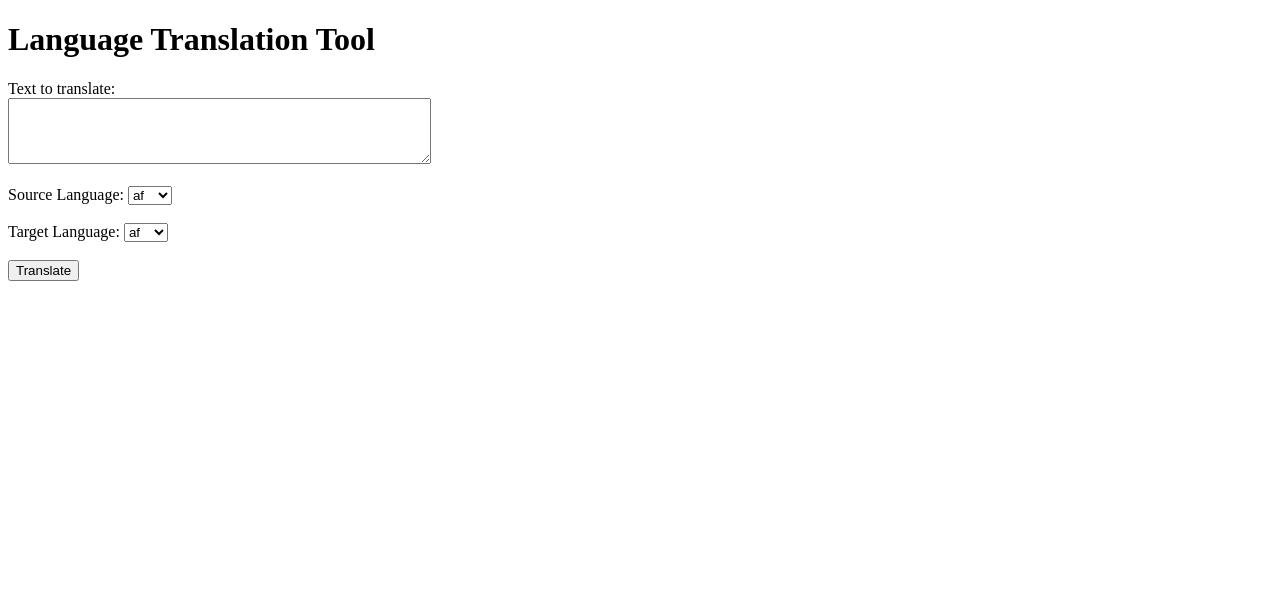
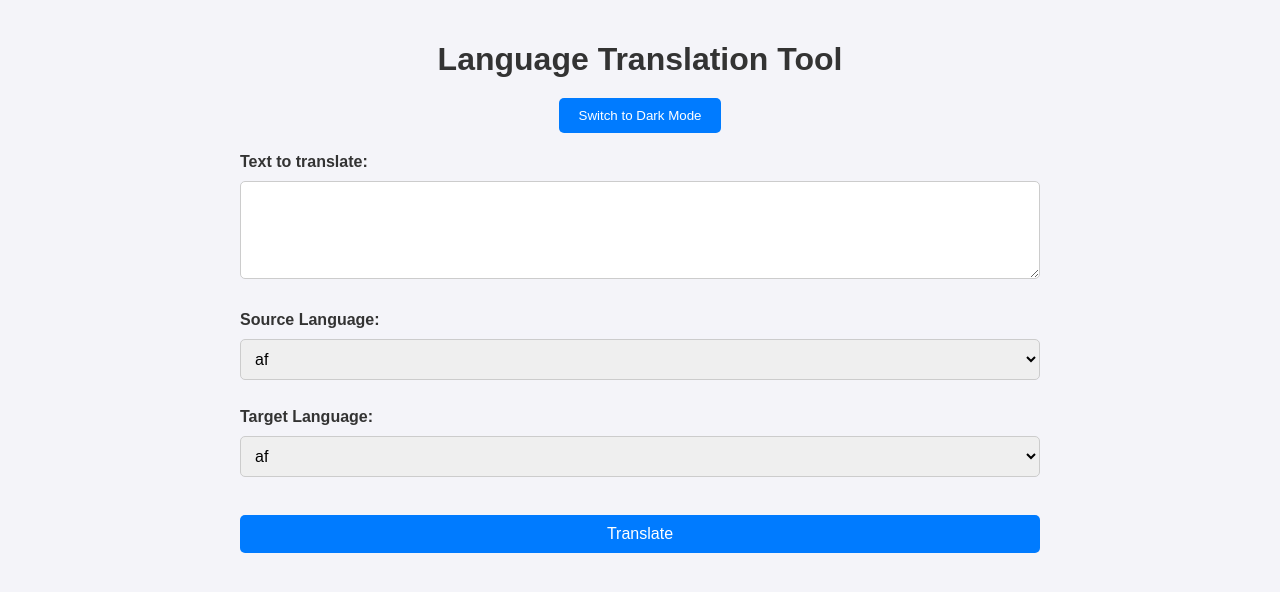
Before and after one commit to an162/gen_ai_projects, a Flask app: page / in a window 1280 px wide. Shown: the top 592 px of the page. Run offline with Flask 3, Linux system fonts and the light colour scheme.

Commit message:
better interface

```diff
--- a/templates/index.html
+++ b/templates/index.html
@@ -4,9 +4,103 @@
     <meta charset="UTF-8">
     <meta name="viewport" content="width=device-width, initial-scale=1.0">
     <title>Language Translation Tool</title>
+    <style>
+        :root {
+            --background-color-light: #f4f4f9;
+            --text-color-light: #333;
+            --background-color-dark: #1e1e1e;
+            --text-color-dark: #f4f4f9;
+        }
+
+        body {
+            font-family: Arial, sans-serif;
+            margin: 0;
+            padding: 0;
+            background-color: var(--background-color-light);
+            color: var(--text-color-light);
+            transition: background-color 0.3s, color 0.3s;
+        }
+
+        .container {
+            max-width: 800px;
+            margin: 0 auto;
+            padding: 20px;
+        }
+
+        h1 {
+            text-align: center;
+            margin-bottom: 20px;
+        }
+
+        label {
+            font-weight: bold;
+        }
+
+        textarea, select, input[type="submit"] {
+            width: 100%;
+            padding: 10px;
+            margin: 10px 0;
+            border-radius: 5px;
+            border: 1px solid #ccc;
+            box-sizing: border-box;
+            font-size: 16px;
+        }
+
+        input[type="submit"] {
+            background-color: #007bff;
+            color: white;
+            cursor: pointer;
+            border: none;
+        }
+
+        input[type="submit"]:hover {
+            background-color: #0056b3;
+        }
+
+        .dark-mode {
+            --background-color-light: var(--background-color-dark);
+            --text-color-light: var(--text-color-dark);
+        }
+
+        .toggle-mode {
+            display: flex;
+            justify-content: center;
+            margin-bottom: 20px;
+        }
+
+        .toggle-mode button {
+            background-color: #007bff;
+            color: white;
+            padding: 10px 20px;
+            border: none;
+            border-radius: 5px;
+            cursor: pointer;
+        }
+
+        .toggle-mode button:hover {
+            background-color: #0056b3;
+        }
+
+        h2 {
+            margin-top: 20px;
+        }
+
+        p {
+            background-color: #f0f0f0;
+            padding: 10px;
+            border-radius: 5px;
+            border: 1px solid #ccc;
+        }
+    </style>
 </head>
 <body>
+    <div class="container">
         <h1>Language Translation Tool</h1>
+
+        <div class="toggle-mode">
+            <button id="toggle-button">Switch to Dark Mode</button>
+        </div>
+
         <form method="POST">
             <label for="source_text">Text to translate:</label><br>
             <textarea id="source_text" name="source_text" rows="4" cols="50"></textarea><br><br>
@@ -32,5 +126,20 @@
         <h2>Translated Text:</h2>
         <p>{{ translated_text }}</p>
         {% endif %}
+    </div>
+
+    <script>
+        const toggleButton = document.getElementById('toggle-button');
+        const body = document.body;
+
+        toggleButton.addEventListener('click', () => {
+            body.classList.toggle('dark-mode');
+            if (body.classList.contains('dark-mode')) {
+                toggleButton.textContent = 'Switch to Light Mode';
+            } else {
+                toggleButton.textContent = 'Switch to Dark Mode';
+            }
+        });
+    </script>
 </body>
 </html>
```
Lines whose indentation alone changed are shown as unchanged.
